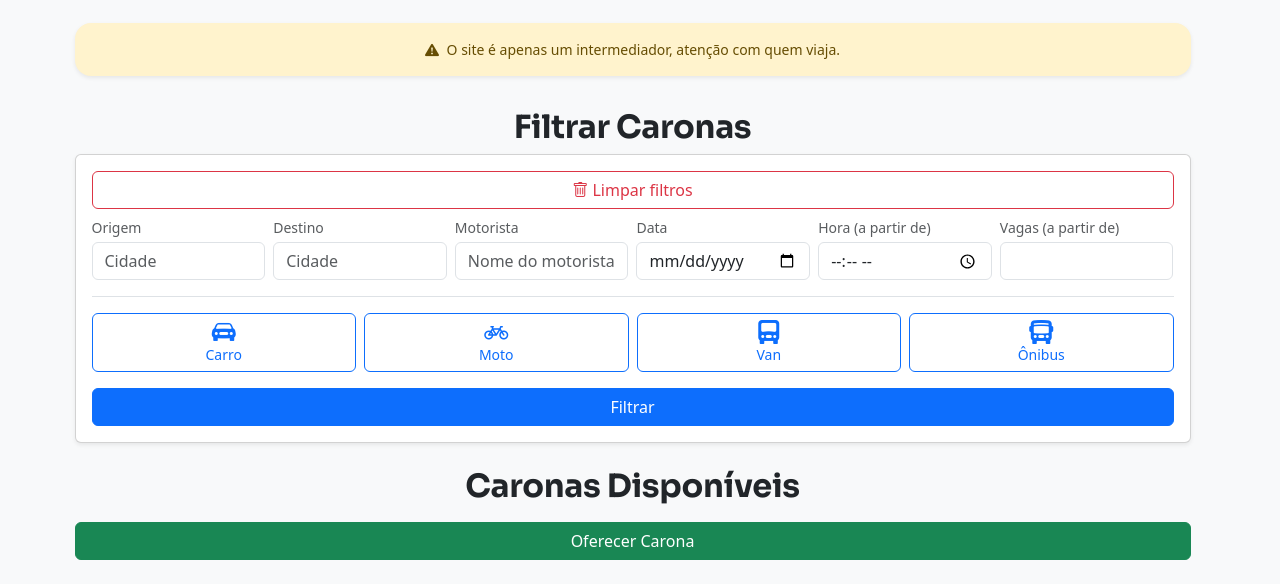
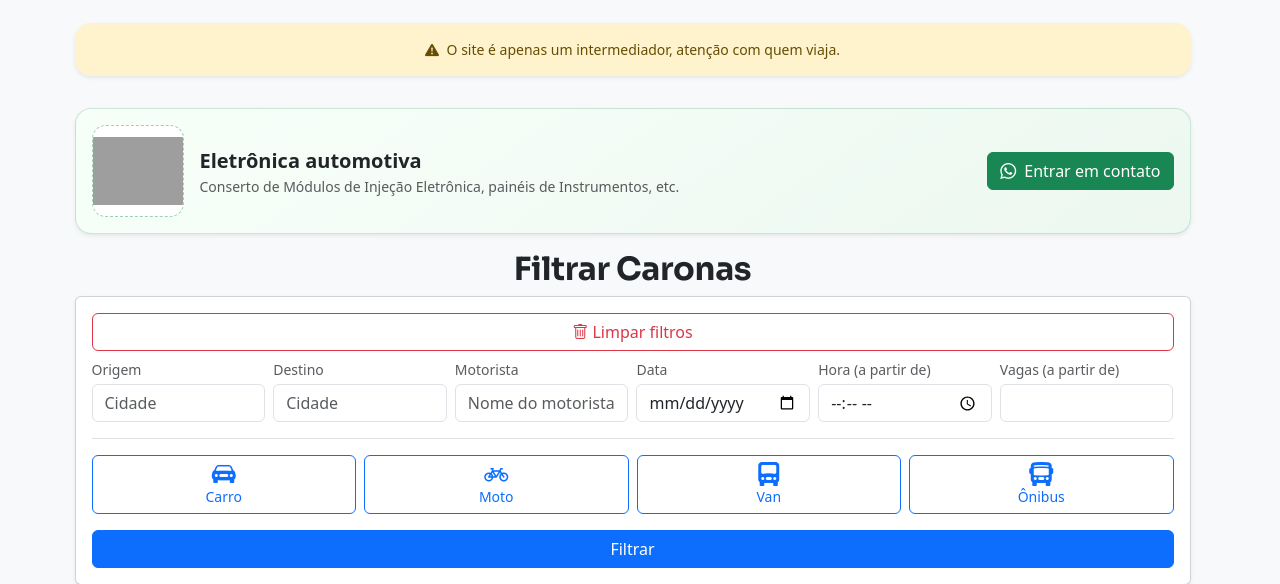
Before and after one commit to cesagoncalves/caronasjp, a Django app: page / in a window 1280 px wide. Shown: the part 79-663 px from the top of the page. Run offline with Django 5.2, Linux system fonts and the light colour scheme; data that the repository does not hold is empty; some libraries are stand-ins or nearby versions; grey boxes are pictures that could not be loaded.

Commit message:
ad e zap

```diff
--- a/viagens/templates/viagens/detalhe_encomenda.html
+++ b/viagens/templates/viagens/detalhe_encomenda.html
@@ -36,7 +36,7 @@
                     </div>
                     {% with telefone=encomenda.telefone_solicitante|default:"" %}
                         <div class="small">
-                            <a href="https://wa.me/{{ telefone|cut:' '|cut:'-'|cut:'('|cut:')'|cut:'+' }}" target="_blank" rel="noopener" class="text-decoration-none">
+                            <a href="https://wa.me/{{ telefone|whatsapp_br }}" target="_blank" rel="noopener" class="text-decoration-none">
                                 <i class="bi bi-whatsapp me-1"></i>{{ telefone }}
                             </a>
                         </div>
--- a/viagens/templates/viagens/encomendas_carona.html
+++ b/viagens/templates/viagens/encomendas_carona.html
@@ -45,7 +45,7 @@
                             </div>
                             {% with telefone=e.telefone_solicitante|default:"" %}
                                 <div class="small">
-                                    <a href="https://wa.me/{{ telefone|cut:' '|cut:'-'|cut:'('|cut:')'|cut:'+' }}" target="_blank" rel="noopener" class="text-decoration-none">
+                                    <a href="https://wa.me/{{ telefone|whatsapp_br }}" target="_blank" rel="noopener" class="text-decoration-none">
                                         <i class="bi bi-whatsapp me-1"></i>{{ telefone }}
                                     </a>
                                 </div>
--- a/viagens/templates/viagens/gerenciar_solicitacoes.html
+++ b/viagens/templates/viagens/gerenciar_solicitacoes.html
@@ -1,5 +1,6 @@
 {% extends "base.html" %}
 {% load static %}
+{% load filters %}
 
 {% block content %}
 <div class="container mt-4">
@@ -25,7 +26,7 @@
 
                     {% with telefone=s.solicitante.telefone|default:s.telefone_solicitante %}
                     <div class="fw-semibold">
-                        <a href="https://wa.me/{{ telefone|cut:' '|cut:'-'|cut:'('|cut:')'|cut:'+' }}" target="_blank" rel="noopener" class="text-decoration-none">
+                        <a href="https://wa.me/{{ telefone|whatsapp_br }}" target="_blank" rel="noopener" class="text-decoration-none">
                             <i class="bi bi-whatsapp me-1"></i>{{ telefone }}
                         </a>
                     </div>
--- a/viagens/templates/viagens/lista.html
+++ b/viagens/templates/viagens/lista.html
@@ -130,6 +130,34 @@
 .filtro-tipo-grid .btn {
     width: 100%;
 }
+.banner-eletronica {
+    border: 1px solid rgba(25, 135, 84, 0.2);
+    border-radius: 16px;
+    background: linear-gradient(145deg, #f7fff9 0%, #edf8f1 100%);
+}
+.banner-eletronica .logo-slot {
+    width: 92px;
+    height: 92px;
+    border-radius: 14px;
+    border: 1px dashed #9ad3b0;
+    background: #fff;
+    display: flex;
+    align-items: center;
+    justify-content: center;
+    overflow: hidden;
+    flex: 0 0 92px;
+}
+.banner-eletronica .logo-slot img {
+    width: 100%;
+    height: 100%;
+    object-fit: contain;
+}
+.banner-eletronica .logo-slot .placeholder {
+    color: #6c757d;
+    font-size: .8rem;
+    text-align: center;
+    padding: 6px;
+}
 @media (max-width: 575.98px) {
     .card-carona-disponivel .carona-grid {
         grid-template-columns: minmax(0, 1.45fr) minmax(0, 1fr);
@@ -166,8 +194,35 @@
     .filtro-tipo-grid {
         grid-template-columns: repeat(2, minmax(0, 1fr));
     }
+    .banner-eletronica .logo-slot {
+        width: 78px;
+        height: 78px;
+        flex-basis: 78px;
+    }
 }
 </style>
+
+<div class="banner-eletronica shadow-sm p-3 mb-3">
+    <div class="d-flex align-items-center gap-3 flex-wrap">
+        <div class="logo-slot">
+            <img src="{% static 'img/ads/eletronica-automotiva-logo.png' %}"
+                 alt="Logo Eletronica automotiva"
+                 onerror="this.style.display='none';this.nextElementSibling.style.display='block';">
+        </div>
+        <div class="flex-grow-1">
+            <div class="fw-bold fs-5">Eletrônica automotiva</div>
+            <div class="text-muted small">
+                Conserto de Módulos de Injeção Eletrônica, painéis de Instrumentos, etc.
+            </div>
+        </div>
+        <a href="https://wa.me/5599984608404"
+           target="_blank"
+           rel="noopener"
+           class="btn btn-success">
+            <i class="bi bi-whatsapp me-1"></i> Entrar em contato
+        </a>
+    </div>
+</div>
 
 <div class="mb-4" id="ativos-agora-section" {% if not user.is_authenticated or destaques_ativos|length == 0 %}style="display:none;"{% endif %}>
     <div class="d-flex justify-content-between align-items-center mb-2">
--- a/viagens/templates/viagens/minhas_encomendas.html
+++ b/viagens/templates/viagens/minhas_encomendas.html
@@ -60,7 +60,7 @@ style="object-fit:cover;cursor:zoom-in;">
 
 {% with telefone=e.telefone_solicitante|default:"" %}
 <div class="small">
-<a href="https://wa.me/{{ telefone|cut:' '|cut:'-'|cut:'('|cut:')'|cut:'+' }}"
+<a href="https://wa.me/{{ telefone|whatsapp_br }}"
 target="_blank"
 rel="noopener"
 class="text-decoration-none">
@@ -264,7 +264,7 @@ style="object-fit:cover;cursor:zoom-in;">
 {% with telefone=e.telefone_solicitante|default:"" %}
 <div class="small">
 
-<a href="https://wa.me/{{ telefone|cut:' '|cut:'-'|cut:'('|cut:')'|cut:'+' }}"
+<a href="https://wa.me/{{ telefone|whatsapp_br }}"
 target="_blank"
 rel="noopener"
 class="text-decoration-none">
--- a/viagens/templates/viagens/modals/modal_detalhe_carona.html
+++ b/viagens/templates/viagens/modals/modal_detalhe_carona.html
@@ -193,7 +193,7 @@
 
             {% if carona.motorista.telefone %}
             {% with telefone=carona.motorista.telefone|default:"" %}
-            <a href="https://wa.me/{{ telefone|cut:' '|cut:'-'|cut:'('|cut:')'|cut:'+' }}"
+            <a href="https://wa.me/{{ telefone|whatsapp_br }}"
                target="_blank"
                rel="noopener"
                class="text-decoration-none text-primary fw-semibold small">
@@ -305,7 +305,7 @@
                                                                 {% endif %}
                                                             </p>
 
-                                                            <a href="tel:{{ solicitacao.telefone_solicitante }}" class="text-decoration-none text-primary small d-inline-block mb-1">
+                                                            <a href="tel:{{ solicitacao.telefone_solicitante|tel_br }}" class="text-decoration-none text-primary small d-inline-block mb-1">
                                                                 <i class="bi bi-telephone-fill me-1"></i>{{ solicitacao.telefone_solicitante }}
                                                             </a>
 
@@ -370,7 +370,7 @@
                                                             {% endif %}
                                                         </p>
 
-                                                        <a href="tel:{{ solicitacao.telefone_solicitante }}" class="text-decoration-none text-primary small d-inline-block mb-1">
+                                                        <a href="tel:{{ solicitacao.telefone_solicitante|tel_br }}" class="text-decoration-none text-primary small d-inline-block mb-1">
                                                             <i class="bi bi-telephone-fill me-1"></i>{{ solicitacao.telefone_solicitante }}
                                                         </a>
 
--- a/viagens/templates/viagens/passageiros_carona.html
+++ b/viagens/templates/viagens/passageiros_carona.html
@@ -31,7 +31,7 @@
                             <div>
                                 <h5 class="mb-1">{{ solicitacao.solicitante.nome_curto|default:solicitacao.nome_solicitante }}</h5>
                             <div class="small mb-1">
-                                <a href="https://wa.me/{{ solicitacao.telefone_solicitante|cut:' '|cut:'-'|cut:'('|cut:')'|cut:'+' }}" target="_blank" rel="noopener" class="text-decoration-none">
+                                <a href="https://wa.me/{{ solicitacao.telefone_solicitante|whatsapp_br }}" target="_blank" rel="noopener" class="text-decoration-none">
                                     <i class="bi bi-whatsapp me-1"></i>{{ solicitacao.telefone_solicitante }}
                                 </a>
                             </div>
@@ -86,7 +86,7 @@
                             <div>
                                 <h5 class="mb-1">{{ solicitacao.solicitante.nome_curto|default:solicitacao.nome_solicitante }}</h5>
                             <div class="small mb-1">
-                                <a href="https://wa.me/{{ solicitacao.telefone_solicitante|cut:' '|cut:'-'|cut:'('|cut:')'|cut:'+' }}" target="_blank" rel="noopener" class="text-decoration-none">
+                                <a href="https://wa.me/{{ solicitacao.telefone_solicitante|whatsapp_br }}" target="_blank" rel="noopener" class="text-decoration-none">
                                     <i class="bi bi-whatsapp me-1"></i>{{ solicitacao.telefone_solicitante }}
                                 </a>
                             </div>
--- a/viagens/templatetags/filters.py
+++ b/viagens/templatetags/filters.py
@@ -1,7 +1,32 @@
 from django import template
 from datetime import datetime, date, timedelta
+import re
 
 register = template.Library()
+
+
+def _telefone_br_digitos(valor):
+    if valor is None:
+        return ""
+    digitos = re.sub(r"\D", "", str(valor))
+    if not digitos:
+        return ""
+
+    if digitos.startswith("00"):
+        digitos = digitos[2:]
+    if digitos.startswith("0") and len(digitos) > 11:
+        digitos = digitos[1:]
+
+    if digitos.startswith("55"):
+        resto = digitos[2:]
+        if len(resto) in (10, 11):
+            return digitos
+        return digitos
+
+    if len(digitos) in (10, 11):
+        return f"55{digitos}"
+
+    return digitos
 
 @register.filter
 def friendly_datetime(value):
@@ -48,3 +73,22 @@ def friendly_date_time(date_obj, time_obj):
         return ""
     dt = datetime.combine(date_obj, time_obj)
     return friendly_datetime(dt)
+
+
+@register.filter
+def whatsapp_br(valor):
+    """
+    Retorna telefone em apenas digitos para URL do WhatsApp, sempre com 55 quando aplicavel.
+    """
+    return _telefone_br_digitos(valor)
+
+
+@register.filter
+def tel_br(valor):
+    """
+    Retorna telefone para href tel:, priorizando formato internacional BR.
+    """
+    digitos = _telefone_br_digitos(valor)
+    if not digitos:
+        return ""
+    return f"+{digitos}"
--- a/viagens/views.py
+++ b/viagens/views.py
@@ -18,6 +18,21 @@ import re
 import unicodedata
 import json
 from django.utils import timezone
+
+
+def _telefone_br_digitos(valor):
+    digitos = re.sub(r"\D", "", str(valor or ""))
+    if not digitos:
+        return ""
+    if digitos.startswith("00"):
+        digitos = digitos[2:]
+    if digitos.startswith("0") and len(digitos) > 11:
+        digitos = digitos[1:]
+    if digitos.startswith("55"):
+        return digitos
+    if len(digitos) in (10, 11):
+        return f"55{digitos}"
+    return digitos
 
 
 def _destino_notificacao(notificacao):
@@ -780,9 +795,7 @@ def solicitar_encomenda(request, carona_id):
                 })
 
             telefone_motorista = (carona.motorista.telefone or "").strip()
-            telefone_digitos = "".join(ch for ch in telefone_motorista if ch.isdigit())
-            if telefone_digitos and len(telefone_digitos) in (10, 11):
-                telefone_digitos = f"55{telefone_digitos}"
+            telefone_digitos = _telefone_br_digitos(telefone_motorista)
 
             if telefone_digitos:
                 messages.success(
```
Also changed, not shown: static/img/ads/eletronica-automotiva-logo.png.png (added).
